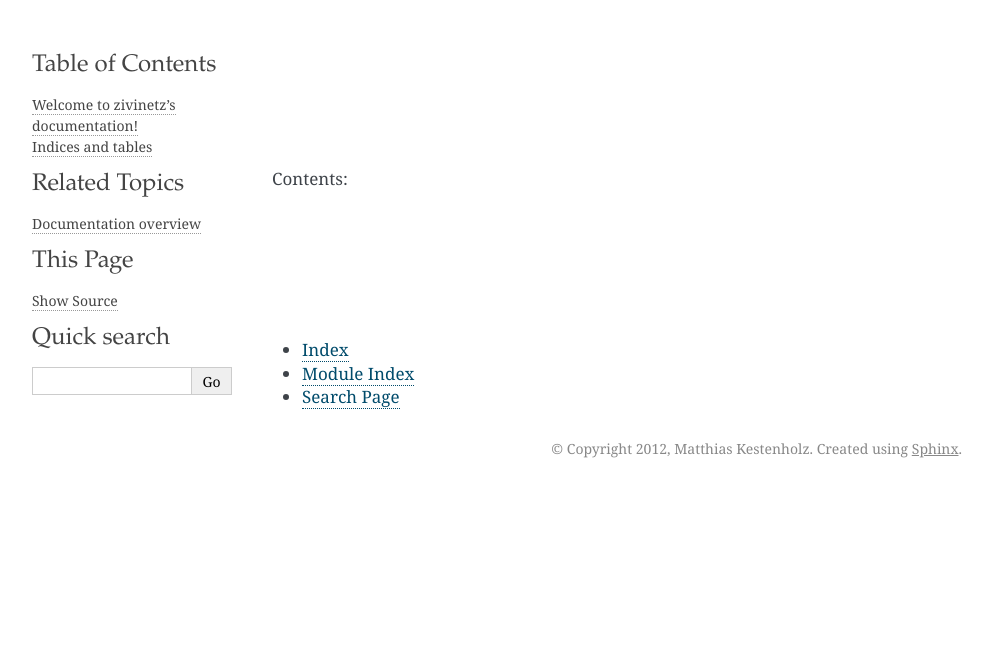
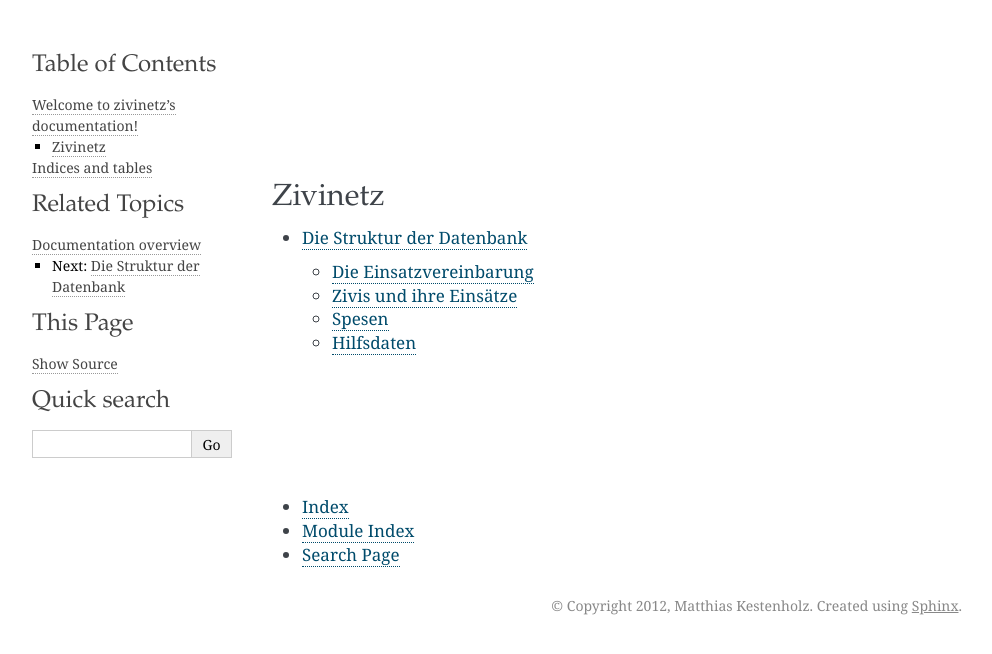
Before and after one commit to matthiask/zivinetz, a Sphinx documentation site: the page built from docs/index.rst, in a window 1280 px wide. Shown: the top 654 px of the page, without its empty margins (148-1140 px from the left). Built offline with Sphinx 7.4.7, drawn with Linux system fonts in a browser that asks for light colours; part of the change alters nothing that is shown.

Commit message:
Work on models.rst a bit

```diff
--- a/docs/index.rst
+++ b/docs/index.rst
@@ -1,15 +1,13 @@
-.. zivinetz documentation master file, created by
-   sphinx-quickstart on Fri Nov  2 09:03:57 2012.
-   You can adapt this file completely to your liking, but it should at least
-   contain the root `toctree` directive.
-
 Welcome to zivinetz's documentation!
 ====================================
 
-Contents:
+Zivinetz
+--------
 
 .. toctree::
    :maxdepth: 2
+
+   models
 
 
 
--- /dev/null
+++ b/docs/models.rst
@@ -0,0 +1,122 @@
+.. _models:
+
+Die Struktur der Datenbank
+==========================
+
+Die Einsatzvereinbarung
+-----------------------
+
+Die Einsatzvereinbarungen werden in den Models ``ScopeStatement`` und
+``Specification`` gespeichert. Das ``ScopeStatement`` ist die eigentliche
+Einsatzvereinbarung gemäss EIS, und entält auch die EIS-Nummer. Für die
+EIV selbst muss aber zwischen Einsätze mit Unterkunft und Einsätzen ohne
+Unterkunft unterschieden werden -- dies ist der Sinn und Zweck des
+``Specification``-Models. Für jede ``ScopeStatement``-Instanz existieren
+minimal ein und maximal zwei ``Specification``-Instanzen. In der
+``Specification`` wird festgelegt, ob Unterkunft, Essen und Bekleidung
+entschädigt werden oder nicht. Die genauen Beträge werden aber nicht
+an dieser Stelle festgelegt, sondern bei den aktuellen Spesensätzen weiter
+unten.
+
+Für Unterkunft, Morgenessen, Mittagessen und Abendessen wird jeweils
+festgelegt, ob Entschädigung für Arbeitstage, Freitage und Krankheitstage
+ausbezahlt wird oder nicht.
+
+Die Felder ``accomodation_throughout`` und ``food_throughout`` haben
+keinen Einfluss auf die Entschädigung. Diese wirken sich nur auf das generierte
+Einsatzvereinbarungs-PDF aus.
+
+Unter ``conditions`` kann ein PDF hochgeladen werden, welches zusätzliche
+Bestimmungen und Informationen enthält, welche an die EIV angehängt werden
+sollen.
+
+
+Zivis und ihre Einsätze
+-----------------------
+
+Der Zivi
+~~~~~~~~
+
+Das ``Drudge``-Model enthält alle aktuellen, relevanten Informationen zum
+Zivi. Das sind neben dem Wohnort unter anderem die Bankverbindung, die
+Krankenkasse, Informationen zu absolvierten Kursen wie z.B. Fahrkurs,
+Holzerkurs, Umweltkurs usw.
+
+Wenn der Zivi seine Daten aktualisiert, wird keine Kopie gesichert. Wenn ein
+Zivi also mehrere Einsätze absolviert, besteht die Möglichkeit dass die Angaben
+nur für den aktuellsten Einsatz stimmen, für ältere aber nicht.
+
+Name, Passwort und Emailadresse werden im ``User``-Model gespeichert welches
+von Django schon mitgeliefert wird. Die ZDP-Nr. ist aber beim  ``Drudge``
+gespeichert, trotzdem ist die Authentifizierung sowohl mit Emailadresse als
+auch mit ZDP-Nr. möglich.
+
+Der Einsatz
+~~~~~~~~~~~
+
+Geplante, vereinbarte und abgelehnte Einsätze werden im ``Assignment``-Model
+gespeichert. Die wichtigsten Angaben sind:
+
+- Die ``Specification``, womit sowohl das Pflichtenheft als auch die
+  Spesenberechnung definiert wird.
+- Das Regionalzentrum welches für den Einsatz zuständig ist. Dies wird unter
+  anderem auch deswegen gespeichert, weil der Zivi im Laufe seiner
+  Zivildienstpflicht das Regionalzentrum wechseln könnte, dies auf vergangene
+  Einsätze aber keinen Einfluss haben soll.
+- Verschiedene Datumsfelder, z.B. Einsatzbeginn, Einsatzende, Datum der
+  Vereinbarung und Datum des Aufgebots. Der letzte Punkt ist vor allem deswegen
+  wichtig, weil damit die für den Einsatz zu verwendenden Spesensätze bestimmt
+  werden.
+
+
+Spesen
+------
+
+Aktuelle Spesensätze
+~~~~~~~~~~~~~~~~~~~~
+
+Die aktuellen Spesensätze werden im Model ``CompensationSet`` gesichert.
+Spesensätze sind immer so lange gültig, bis vom Bund neue Spesensätze in Kraft
+gesetzt werden. Deshalb wird zur Bestimmung der jeweiligen Spesensätze nur ein
+einzelnes Datumsfeld, ``valid_from`` benötigt. Relevant für die Auswahl des
+Spesensatzes ist dabei das Datum des Aufgebots, womit Zivis, welche ihren
+Einsatz zur gleichen Zeit absolvieren, für dieselbe Leistung unterschiedliche
+Entschädigung erhalten können.
+
+
+Spesenrapporte
+~~~~~~~~~~~~~~
+
+Für jeden Monat des Einsatzes wird ein einzelnes Spesenblatt erstellt, sofern
+ein Einsatz verlängert wurde für den Rest des Monats sogar ein zweites. Die
+Spesenblätter enthalten jeweils Arbeitstage, Freitage, Krankheitstage,
+Ferientage und Urlaubstage, Kleiderspesen, Transportspesen und Verschiedenes,
+jeweils mit einem Bemerkungsfeld dazu.
+
+Bei den Spesen werden Frankenbeträge gespeichert, die Tage werden als Ganzzahlen
+hinterlegt und mit den aktuellen Spesensätzen zu einem auszuzahlenden Total
+verrechnet.
+
+Gespeichert wird ebenfalls das aktuelle Pflichtenheft für das Spesenblatt. Wenn
+während eines Einsatzes z.B. von Einsatz mit Unterkunft zu Einsatz ohne
+Unterkunft gewechselt wird (und somit auch andere Spesensätze gültig sind),
+kann dies durch Umschalten der ``Specification`` für die Spesenblätter
+bewerkstelligt werden. Nicht unterstützt wird der Wechsel der Pflichtenhefts
+innerhalb eines Monats. In diesem Fall muss die Spesendifferenz von Hand
+berechnet werden und das Feld ``Verschiedenes`` verwendet werden.
+
+
+Hilfsdaten
+----------
+
+Regionalzentren
+~~~~~~~~~~~~~~~
+
+Codewörter
+~~~~~~~~~~
+
+Öffentliche Feiertage
+~~~~~~~~~~~~~~~~~~~~~
+
+Betriebsferien
+~~~~~~~~~~~~~~
```
